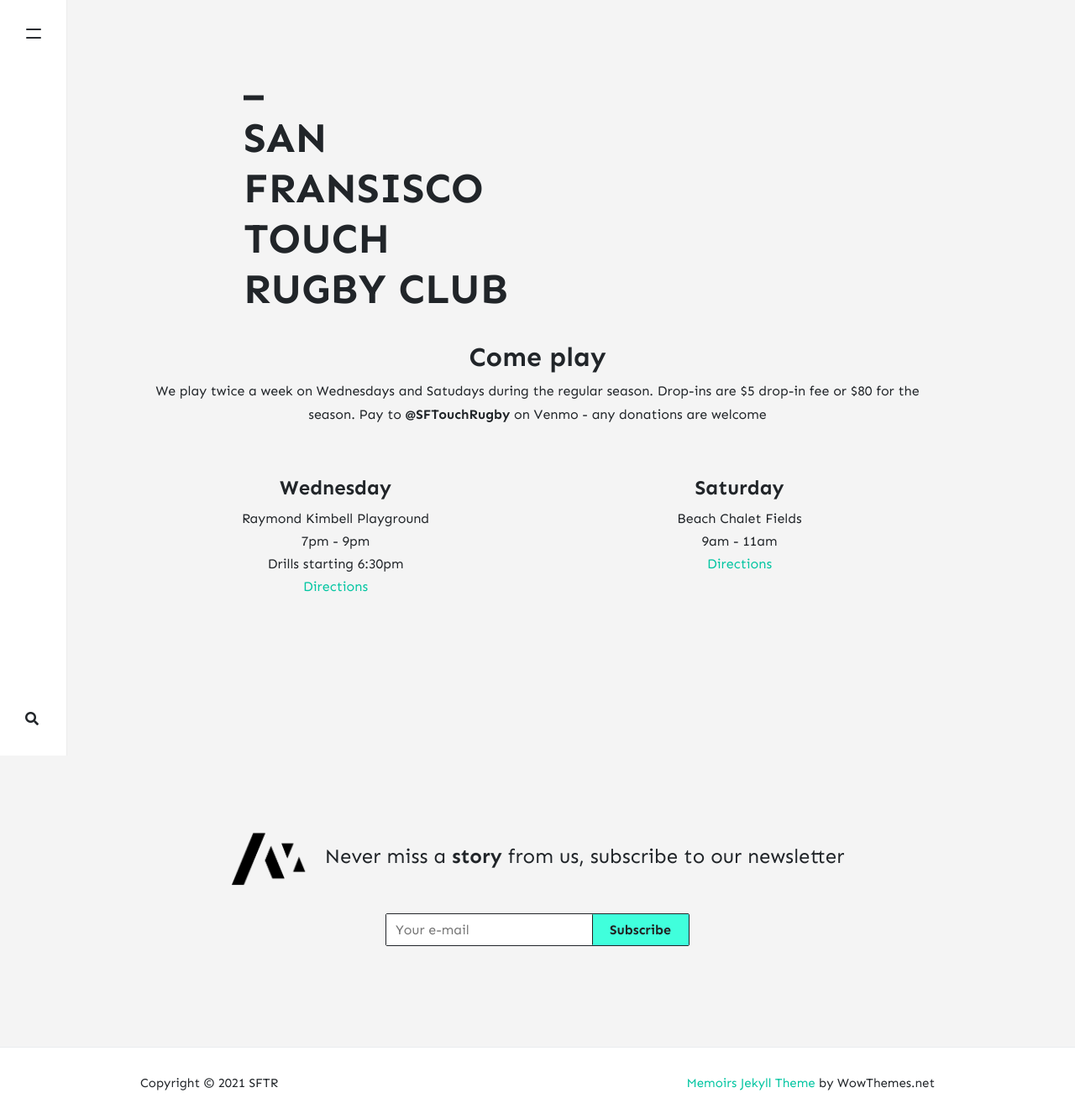
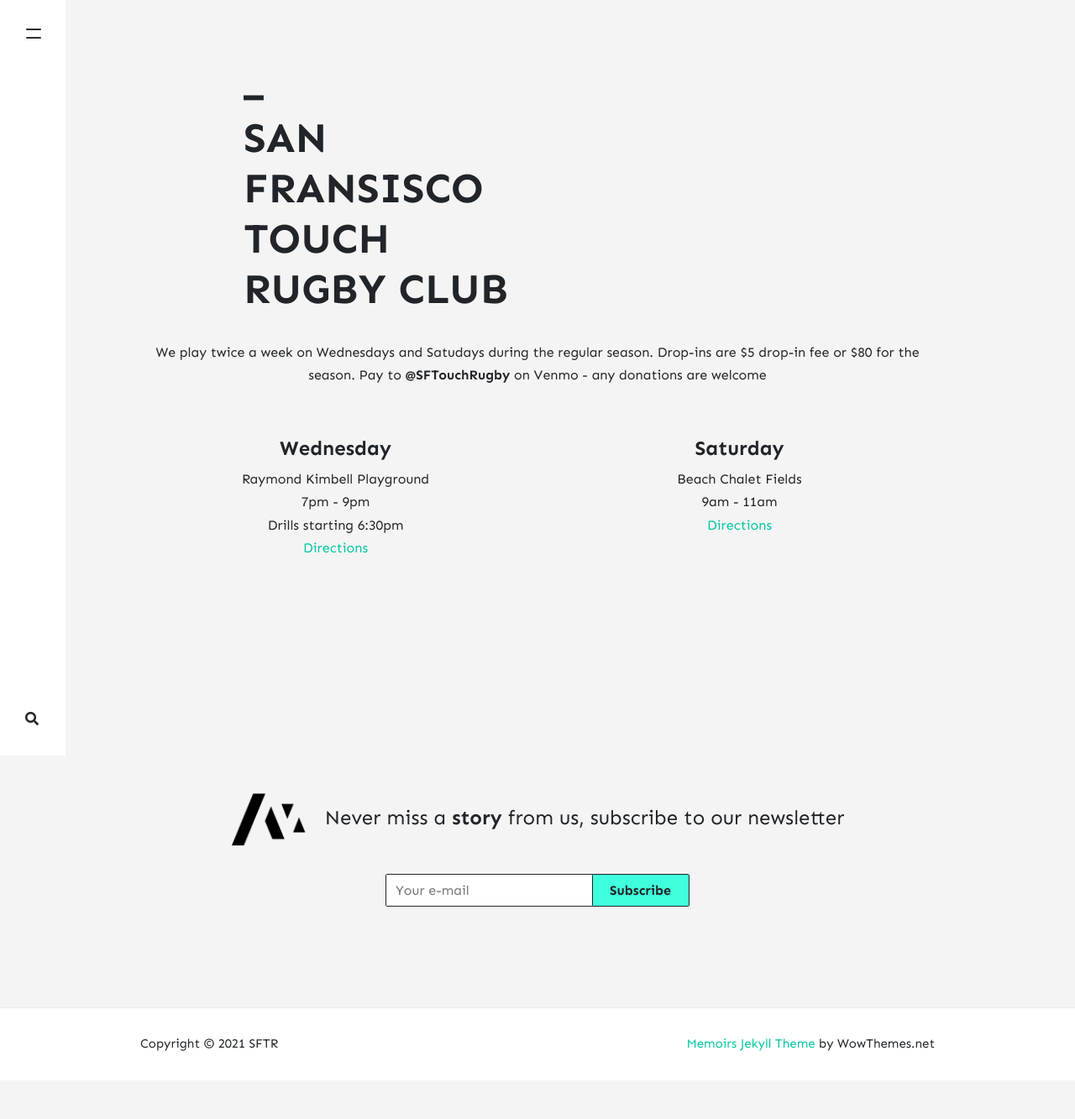
Before and after one commit to stackbit-projects/blue-triceratops-4f502, a Jekyll site: the page built from _pages/about.md, in a window 1280 px wide. Shown: the whole page at 84% size. Built offline with Jekyll 4.4.1, drawn with Linux system fonts in a browser that asks for light colours; nearby versions of some CDN libraries; comment, search, counter and statistics services are not loaded; after the commit the page ends 1287 px from its top, so only the background shows below that.

Commit message:
home.html: changed

```diff
--- a/_layouts/home.html
+++ b/_layouts/home.html
@@ -21,7 +21,6 @@ permalink: "/home.html"
 
 <div class="section center spacer-40">
     <div class="spacer-60">
-        <h2 class="section-title">Come play</h2>
         <p>
             We play twice a week on Wednesdays and Satudays during the regular season. Drop-ins are $5 drop-in fee or $80 for the season.
             Pay to <b>@SFTouchRugby</b> on Venmo - any donations are welcome
```
